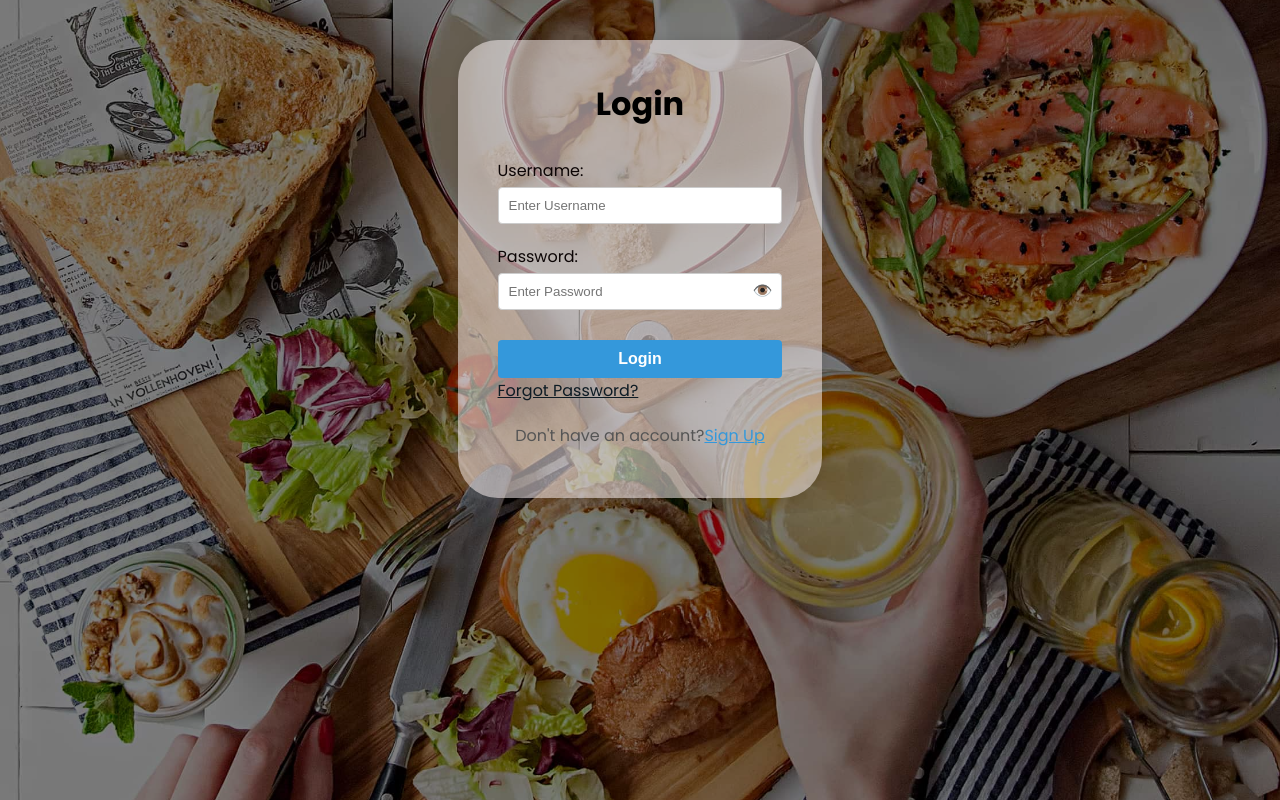
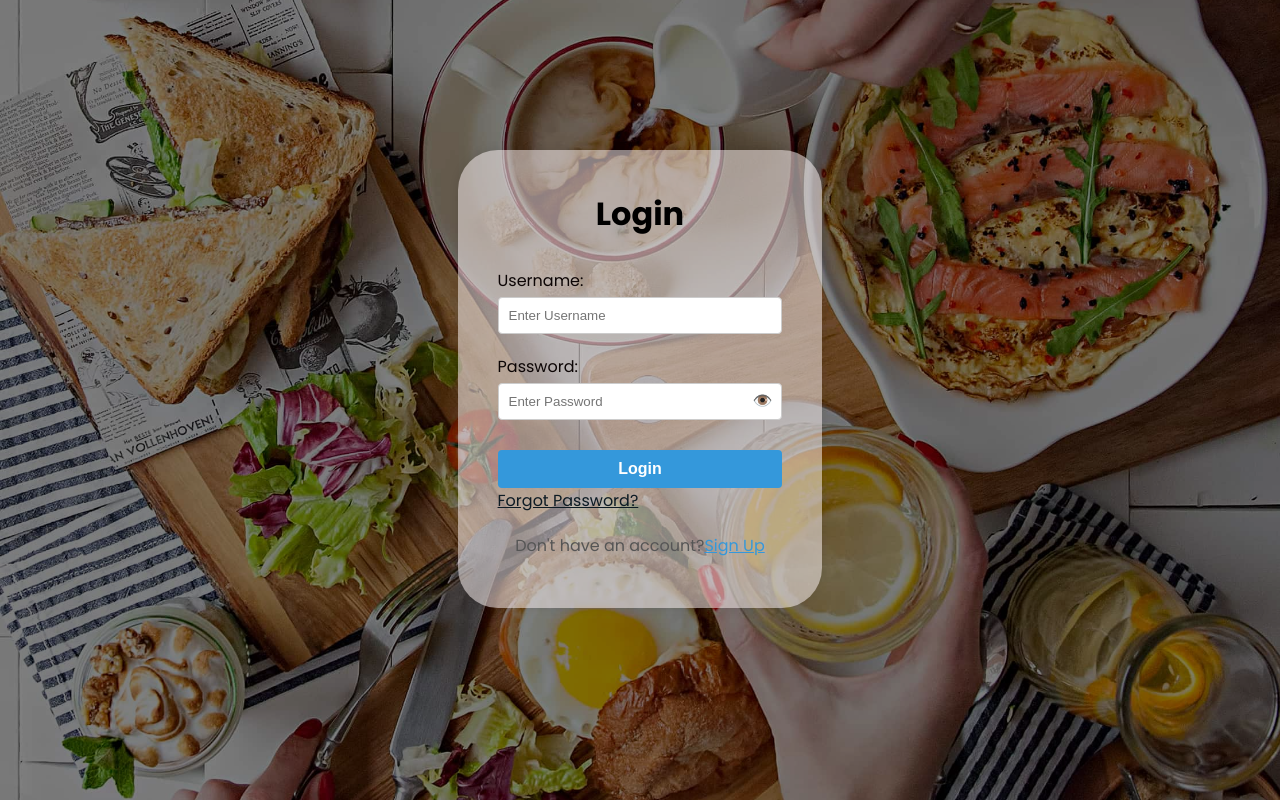
Before and after one commit to SiddharthPaudel/Cup-Joe, a React (Create React App) app in the folder cupjoe_frontend/: page / in a window 1280 px wide. Built offline with nearby package versions, Linux system fonts and the light colour scheme.

Commit message:
making few changes

```diff
--- a/cupjoe_frontend/src/components/Home.jsx
+++ b/cupjoe_frontend/src/components/Home.jsx
@@ -80,7 +80,10 @@ class Home extends React.Component {
         <noscript>You need to enable JavaScript to run this app.</noscript>
         <div id="root">
           {forgotPassword ? (
-            <div className="container" id="forgotPasswordContainer">
+            <div
+              className="container-forgotpassword"
+              id="forgotPasswordContainer"
+            >
               <h1 className="sign-up">Forgot Password</h1>
               <form onSubmit={this.handleForgotPasswordSubmit}>
                 <div className="form-group">
@@ -103,7 +106,10 @@ class Home extends React.Component {
               </form>
             </div>
           ) : (
-            <div className="container" id="mainContainer">
+            <div
+              className={`container ${showRegistration ? "signup" : "login"}`}
+              id="mainContainer"
+            >
               <h1 className="sign-up">
                 {showRegistration ? "Sign Up" : "Login"}
               </h1>
--- a/cupjoe_frontend/src/css/home.css
+++ b/cupjoe_frontend/src/css/home.css
@@ -18,15 +18,28 @@ body {
   justify-content: center;
   align-items: center;
 }
-
-.container {
+.container.signup {
   background-color: rgba(248, 238, 238, 0.538);
   box-shadow: 0 0 10px rgba(0, 0, 0, 0.1);
   padding: 40px;
-  margin-top: 40px;
+  margin-top: 10px;
   border-radius: 40px;
   height: auto;
   box-shadow: 100px;
+}
+.container.login {
+  background-color: rgba(248, 238, 238, 0.538);
+  box-shadow: 0 0 10px rgba(0, 0, 0, 0.1);
+  padding: 40px;
+  margin-top: 150px;
+  border-radius: 40px;
+}
+.container-forgotpassword {
+  background-color: rgba(248, 238, 238, 0.538);
+  box-shadow: 0 0 10px rgba(0, 0, 0, 0.1);
+  padding: 40px;
+  margin-top: 150px;
+  border-radius: 40px;
 }
 
 h1 {
```
